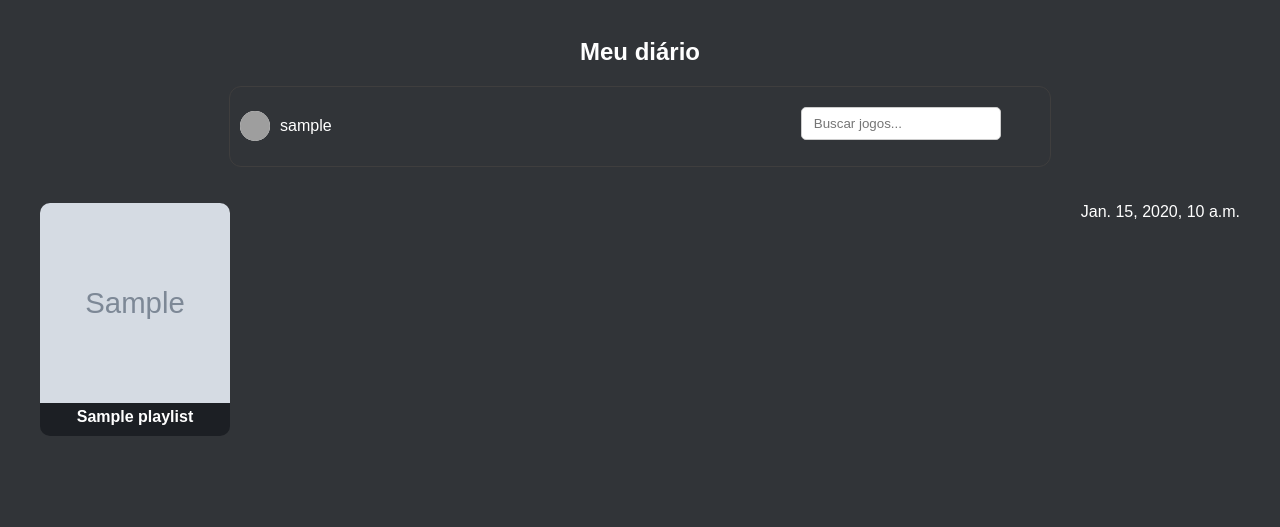
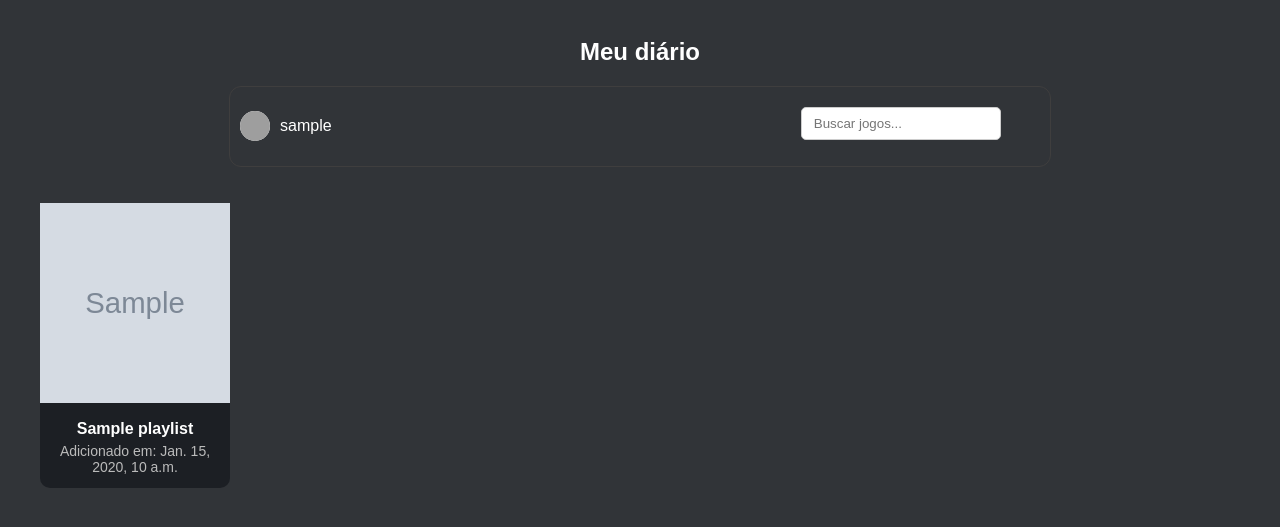
Before and after one commit to Dudu200313/GameSync, a Django app: page /diary/ in a window 1280 px wide. Shown: the top 527 px of the page. Run offline with Django 5.2, Linux system fonts and the light colour scheme; a user stored in the database is signed in; tables that the repository leaves empty hold one stand-in row (values such as "Sample post"); grey boxes marked "Sample" are stand-in pictures; grey boxes are pictures that could not be loaded.

Commit message:
Ajustando a posição do game in diary

```diff
--- a/GameSync_project/gameSync_app/templates/diary.html
+++ b/GameSync_project/gameSync_app/templates/diary.html
@@ -39,13 +39,13 @@
             {% for game in diary %}
             <li class="game-item">
                 {% if game.cover_url %}
-                <img src="{{ game.cover_url }}" alt="{{ game.game_name }}">
+                 <img src="{{ game.cover_url }}" alt="{{ game.game_name }}">
                 {% endif %}
-                <div class="game-name">
-                    {{ game.game_name }}
+                <div class="game-info">
+                    <div class="game-name">{{ game.game_name }}</div>
+                    <div class="game-date">Adicionado em: {{ game.date_added }}</div>
                 </div>
             </li>
-            {{ game.date_added}}
             {% endfor %}
         </ul>
     </div>
@@ -143,17 +143,16 @@
         margin-bottom: 30px;
         background-color: #1c1f24;
         padding-bottom: 5px;
-        border-radius: 10px;
         display: flex;
         flex-direction: column;
+        border-radius: 10px;
     }
 
     .game-item img {
         width: 100%;
         height: 200px;
         object-fit: fill;
-        border-top-left-radius: 10px;
-        border-top-right-radius: 10px;
+        border-radius: 0px;
     }
 
     .game-name {
@@ -165,6 +164,18 @@
         overflow: hidden;
         text-overflow: ellipsis;
         box-sizing: border-box;
+    }
+
+    .game-info {
+        text-align: center;
+        padding: 8px;
+        margin-top: 4px;
+
+    }
+
+    .game-date {
+        font-size: 14px;
+        color: #bbb;
     }
 
     #searchForm {
--- a/GameSync_project/gameSync_app/templates/playlist.html
+++ b/GameSync_project/gameSync_app/templates/playlist.html
@@ -151,13 +151,11 @@
         width: 100%;
         height: 200px;
         object-fit: fill;
-        border-top-left-radius: 10px;
-        border-top-right-radius: 10px;
     }
 
     .game-name {
         color: #fff;
-        padding: 5px;
+        padding: 1px;
         font-size: 16px;
         font-weight: bold;
         white-space: nowrap;
```
